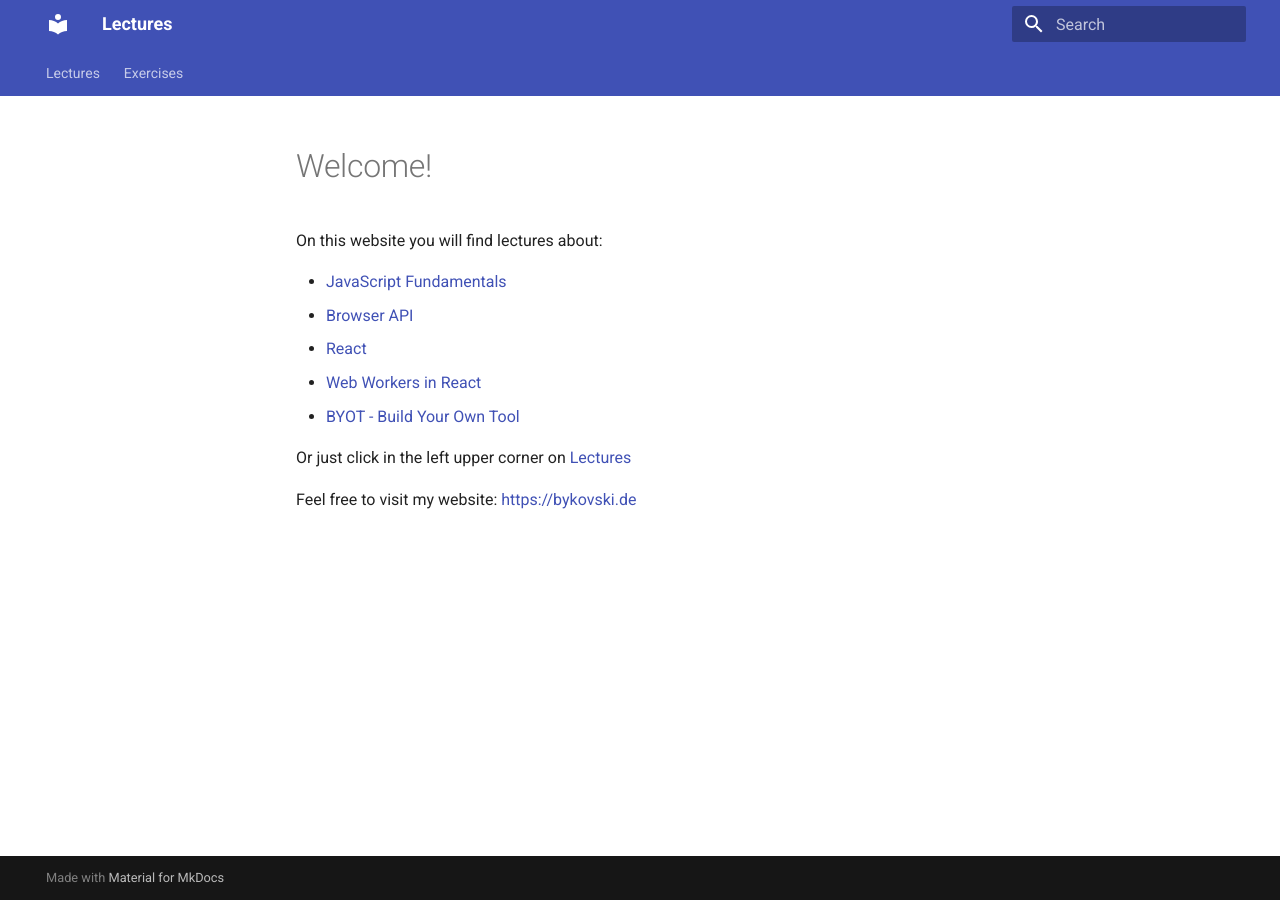
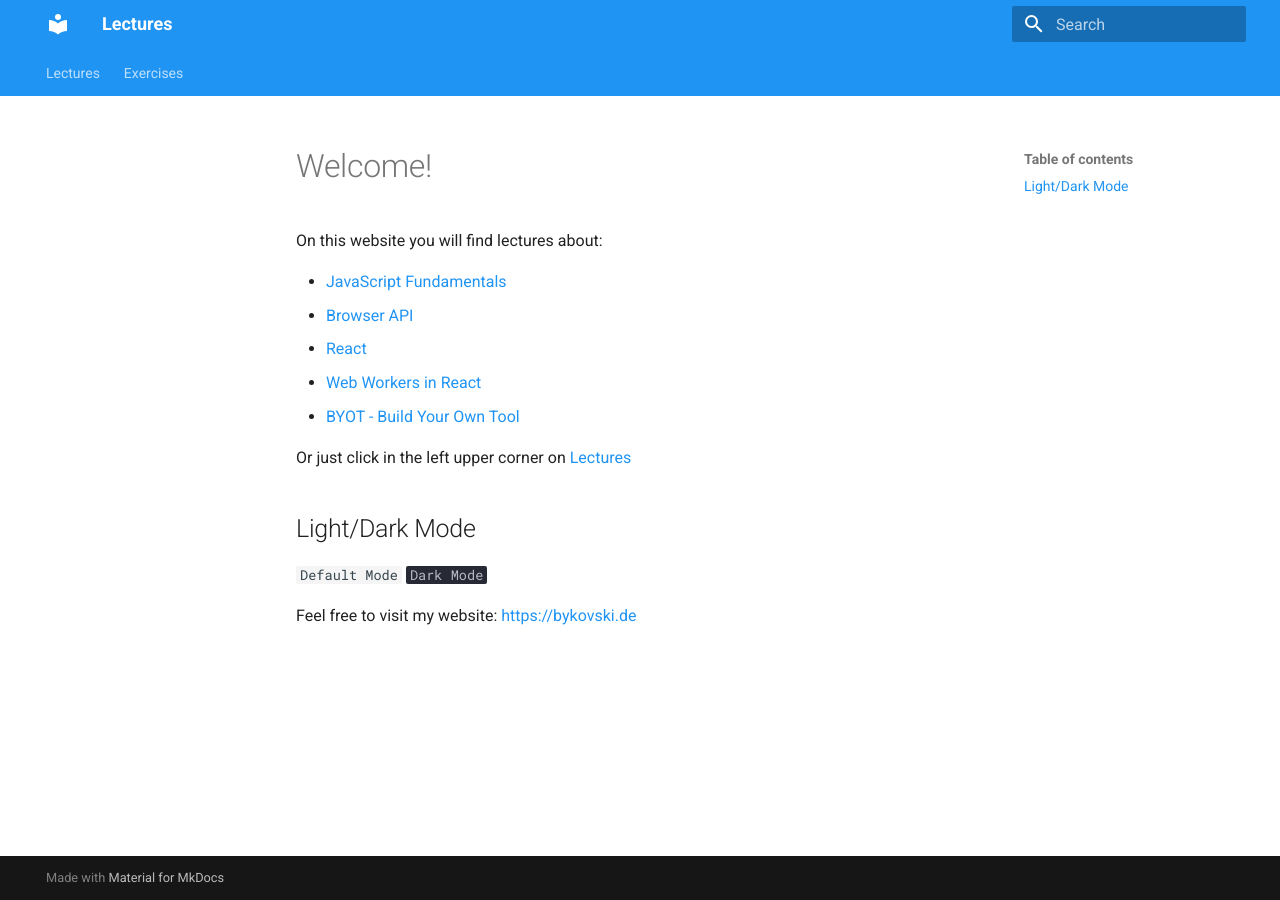
Before and after one commit to bykof/bykof.github.com, an MkDocs documentation site: the page built from docs/index.md, in a window 1280 px wide. Built offline with MkDocs 1.6.1 and Material for MkDocs 9.7.7, drawn with Linux system fonts in a browser that asks for light colours.

Commit message:
add darkmode

```diff
--- a/docs/index.md
+++ b/docs/index.md
@@ -10,4 +10,19 @@
 
 Or just click in the left upper corner on [Lectures](./lectures/index.md)
 
+## Light/Dark Mode
+
+<div class="tx-switch">
+  <button
+    data-md-color-scheme="default"
+    data-md-color-primary="blue"
+    data-md-color-accent="blue"
+  ><code>Default Mode</code></button>
+  <button
+    data-md-color-scheme="slate"
+    data-md-color-primary="lime"
+    data-md-color-accent="yellow"
+  ><code>Dark Mode</code></button>
+</div>
+
 Feel free to visit my website: [https://bykovski.de](https://bykovski.de)
--- /dev/null
+++ b/docs/javascripts/extra.js
@@ -0,0 +1,24 @@
+window.onload = (event) => {
+  const { schema, primary, accent } = JSON.parse(
+    localStorage.getItem('currentColor')
+  );
+  document.body.setAttribute('data-md-color-scheme', schema);
+  document.body.setAttribute('data-md-color-primary', primary);
+  document.body.setAttribute('data-md-color-accent', accent);
+};
+
+const buttons = document.querySelectorAll('button[data-md-color-scheme]');
+buttons.forEach((button) => {
+  button.addEventListener('click', () => {
+    const schema = button.getAttribute('data-md-color-scheme');
+    const primary = button.getAttribute('data-md-color-primary');
+    const accent = button.getAttribute('data-md-color-accent');
+    document.body.setAttribute('data-md-color-scheme', schema);
+    document.body.setAttribute('data-md-color-primary', primary);
+    document.body.setAttribute('data-md-color-accent', accent);
+    localStorage.setItem(
+      'currentColor',
+      JSON.stringify({ schema, primary, accent })
+    );
+  });
+});
--- a/mkdocs.yml
+++ b/mkdocs.yml
@@ -56,16 +56,23 @@
   - Exercises:
       - exercises/index.md
       - JavaScript Fundamentals:
-        - exercises/javascript-fundamentals/index.md
-        - exercises/javascript-fundamentals/shop/index.md
+          - exercises/javascript-fundamentals/index.md
+          - exercises/javascript-fundamentals/shop/index.md
       - Browser API:
-        - exercises/browser-api/shop/index.md
+          - exercises/browser-api/shop/index.md
     # - React:
 theme:
   name: material
+  palette:
+    - scheme: default
+      primary: blue
+      accent: blue
   features:
     - navigation.instant
     - navigation.tabs
 markdown_extensions:
   - attr_list
   - admonition
+
+extra_javascript:
+  - javascripts/extra.js
```
